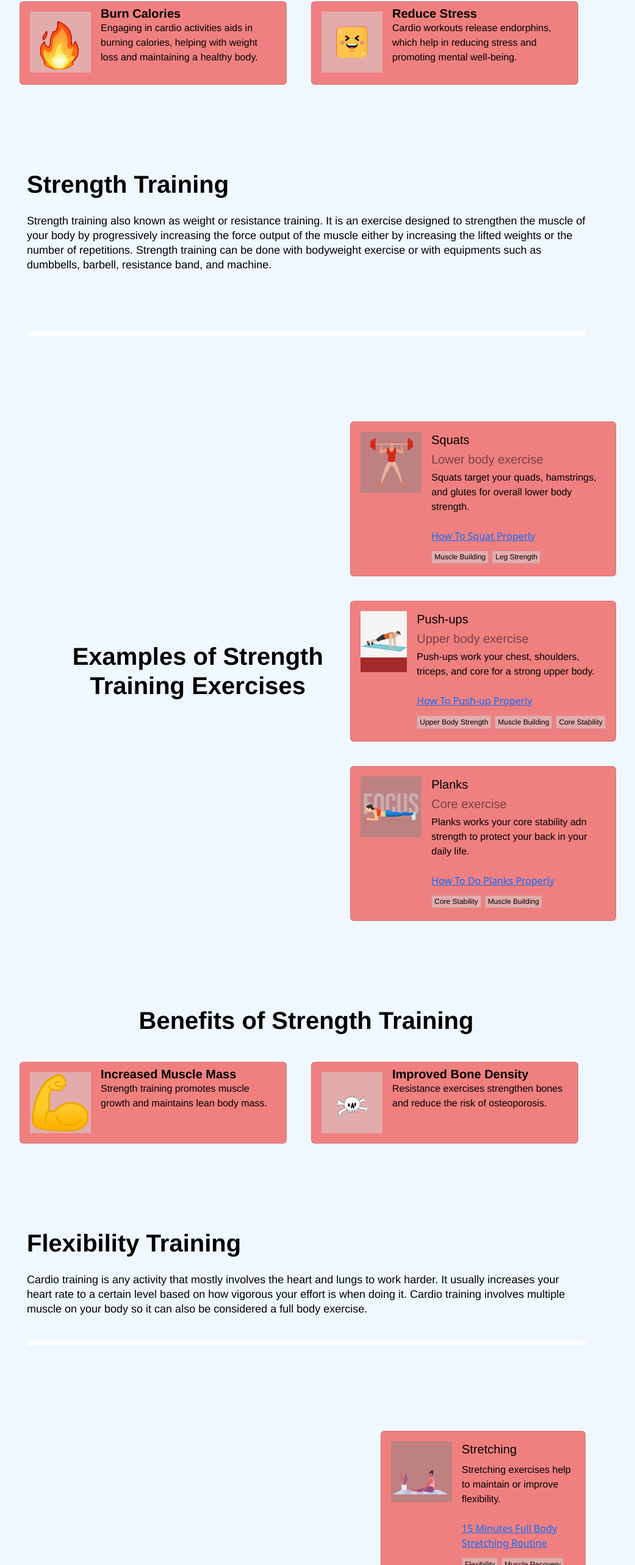
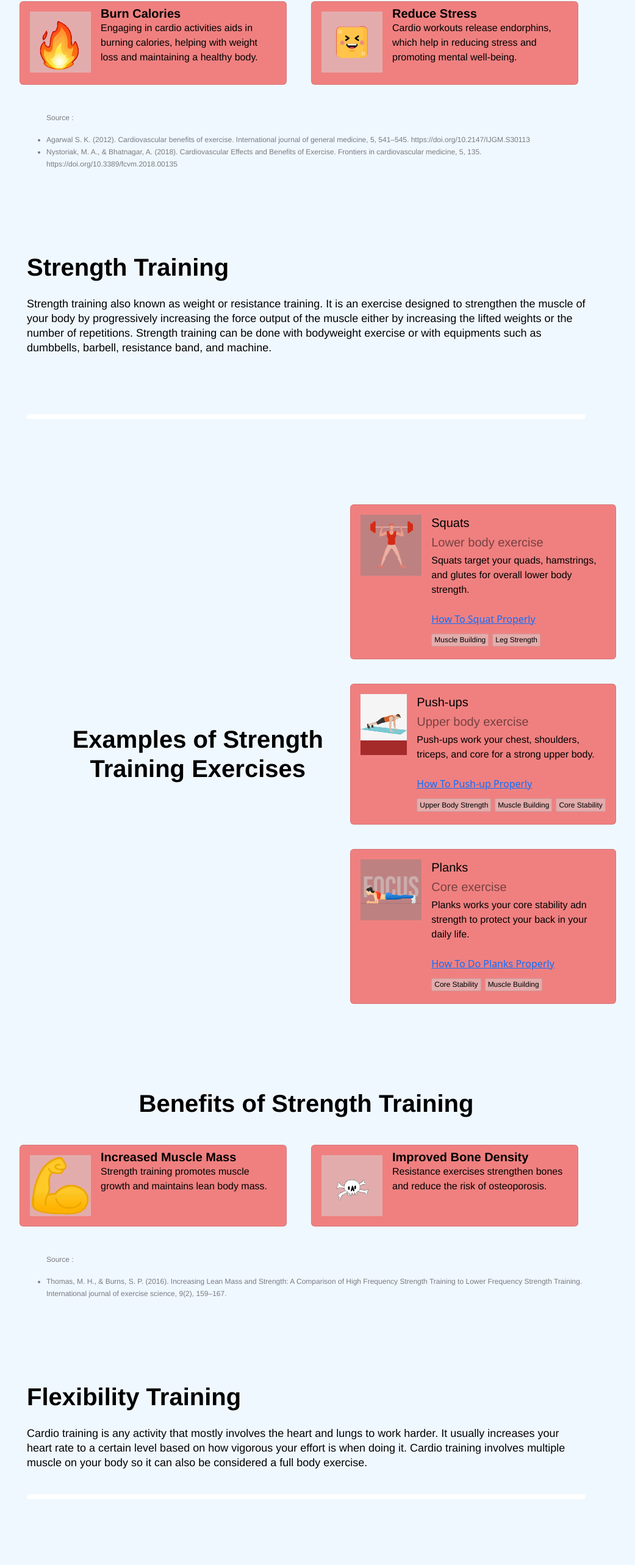
Before and after one commit to NouEN/help-abby-website, a React (Vite) app: page /training in a window 1280 px wide. Shown: the part 2311-4877 px from the top of the page at 61% size, without its empty margins (138-1179 px from the left). Built offline with nearby package versions, Linux system fonts and the light colour scheme; grey boxes are pictures that could not be loaded.

Commit message:
add source training benefit

```diff
--- a/src/components/TrainingPage.tsx
+++ b/src/components/TrainingPage.tsx
@@ -227,6 +227,20 @@ class TrainingPage extends Component {
                 </div>
               </div>
             </div>
+
+            <ul className="subtitle-calculator">
+              <p className="source-title">Source :</p>
+              <li>
+                Agarwal S. K. (2012). Cardiovascular benefits of exercise.
+                International journal of general medicine, 5, 541–545.
+                https://doi.org/10.2147/IJGM.S30113
+              </li>
+              <li>
+                Nystoriak, M. A., & Bhatnagar, A. (2018). Cardiovascular Effects
+                and Benefits of Exercise. Frontiers in cardiovascular medicine,
+                5, 135. https://doi.org/10.3389/fcvm.2018.00135
+              </li>
+            </ul>
           </div>
         </div>
 
@@ -406,6 +420,15 @@ class TrainingPage extends Component {
                 </div>
               </div>
             </div>
+            <ul className="subtitle-calculator">
+              <p className="source-title">Source :</p>
+              <li>
+                Thomas, M. H., & Burns, S. P. (2016). Increasing Lean Mass and
+                Strength: A Comparison of High Frequency Strength Training to
+                Lower Frequency Strength Training. International journal of
+                exercise science, 9(2), 159–167.
+              </li>
+            </ul>
           </div>
         </div>
         <div className="section">
@@ -542,6 +565,10 @@ class TrainingPage extends Component {
                 </div>
               </div>
             </div>
+            <ul className="subtitle-calculator">
+              <p className="source-title">Source :</p>
+              <li>https://www.mdpi.com/2673-995X/3/1/10</li>
+            </ul>
           </div>
         </div>
 
--- a/src/style.css
+++ b/src/style.css
@@ -782,6 +782,10 @@
     position: relative;
   }
 
+  .source-title {
+    bottom: 0px;
+  }
+
   .page .subtitle-card {
     -webkit-box-orient: vertical;
     -webkit-line-clamp: 1;
```
